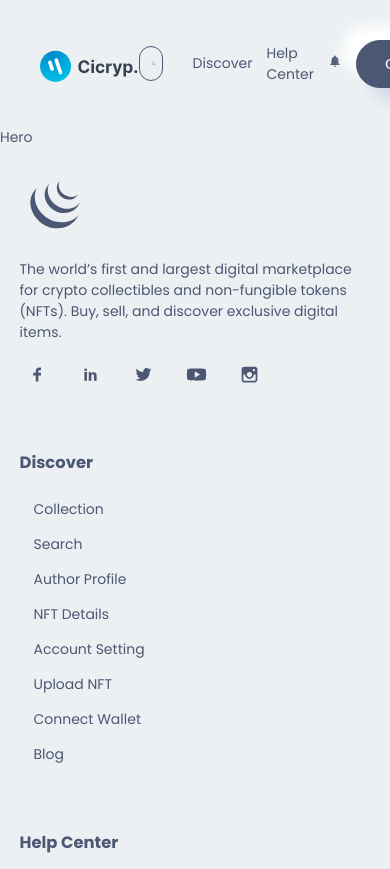
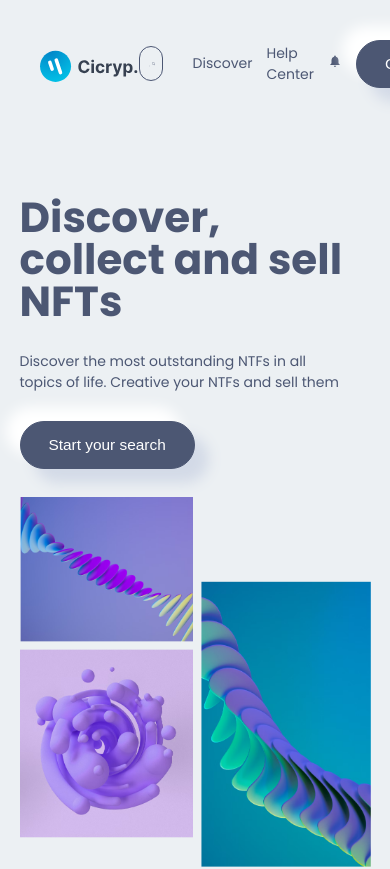
Before and after one commit to gregory-pet-projects/-marketplace-nft-frontend, a Next.js app: page / in a window 390 px wide. Shown: the top 869 px of the page. Built offline with nearby package versions, Linux system fonts and the light colour scheme.

Commit message:
added Hero section

```diff
--- a/components/HeroSection/HeroSection.jsx
+++ b/components/HeroSection/HeroSection.jsx
@@ -1,4 +1,25 @@
+import Image from "next/image";
+import Style from "./HeroSection.module.css";
+import { Button } from "../componentsIndex";
+import images from "../../img";
+
 const HeroSection = () => {
-  return <>Hero</>;
+  return (
+    <div className={Style.heroSection}>
+      <div className={Style.heroSection_box}>
+        <div className={Style.heroSection_box_left}>
+          <h1>Discover, collect and sell NFTs</h1>
+          <p>
+            Discover the most outstanding NTFs in all topics of life. Creative
+            your NTFs and sell them
+          </p>
+          <Button btnName={"Start your search"} />
+        </div>
+        <div className={Style.heroSection_box_right}>
+          <Image src={images.hero} alt="Hero section" />
+        </div>
+      </div>
+    </div>
+  );
 };
 export default HeroSection;
--- /dev/null
+++ b/components/HeroSection/HeroSection.module.css
@@ -0,0 +1,50 @@
+
+.heroSection{
+    width: 80%;
+    margin: 3rem auto;
+}
+
+.heroSection_box{
+    display: grid;
+    grid-template-columns: repeat(2, 1fr);
+    gap: 2rem;
+}
+.heroSection_box_left{
+    padding-right: 6rem;
+}
+.heroSection_box_left h1{
+    font-size: 5rem;
+    line-height:  1;
+}
+.heroSection_box_left p{
+    margin-bottom: 2rem;
+}
+
+
+.heroSection_box_right{
+
+}
+.heroSection_box_right img{
+    max-width: 100%;
+    width: 100%;
+    height: auto;
+}
+
+@media screen and (max-width:35rem) {
+    .heroSection{
+        width: 90%;
+    }
+}
+
+@media screen and (max-width:55rem) {
+    .heroSection_box{
+        grid-template-columns: 1fr;
+        gap:2rem;
+    }
+    .heroSection_box_left{
+        padding-right: 2rem;
+    }
+    .heroSection_box_left h1{
+        font-size: 3rem;
+    }
+}
```
Also changed, not shown: components/HeroSection/HeroSection.css (deleted).
